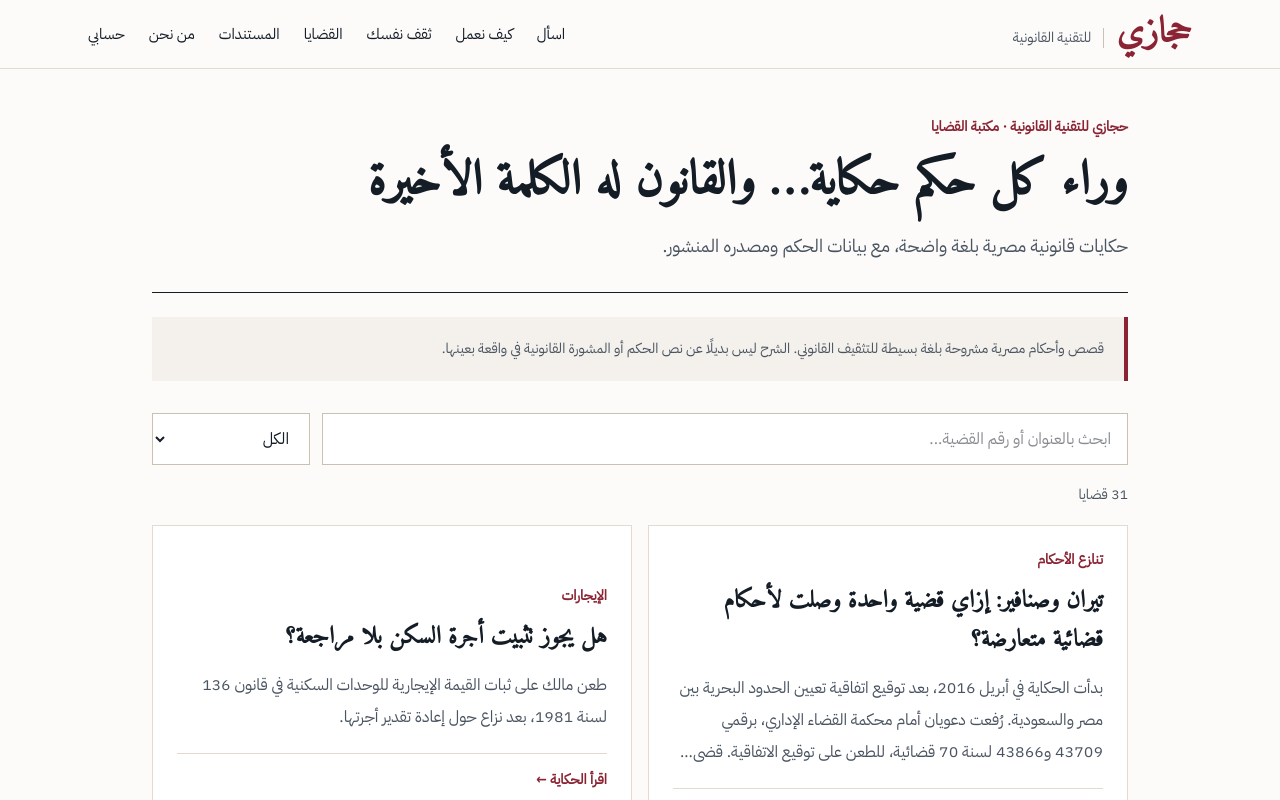
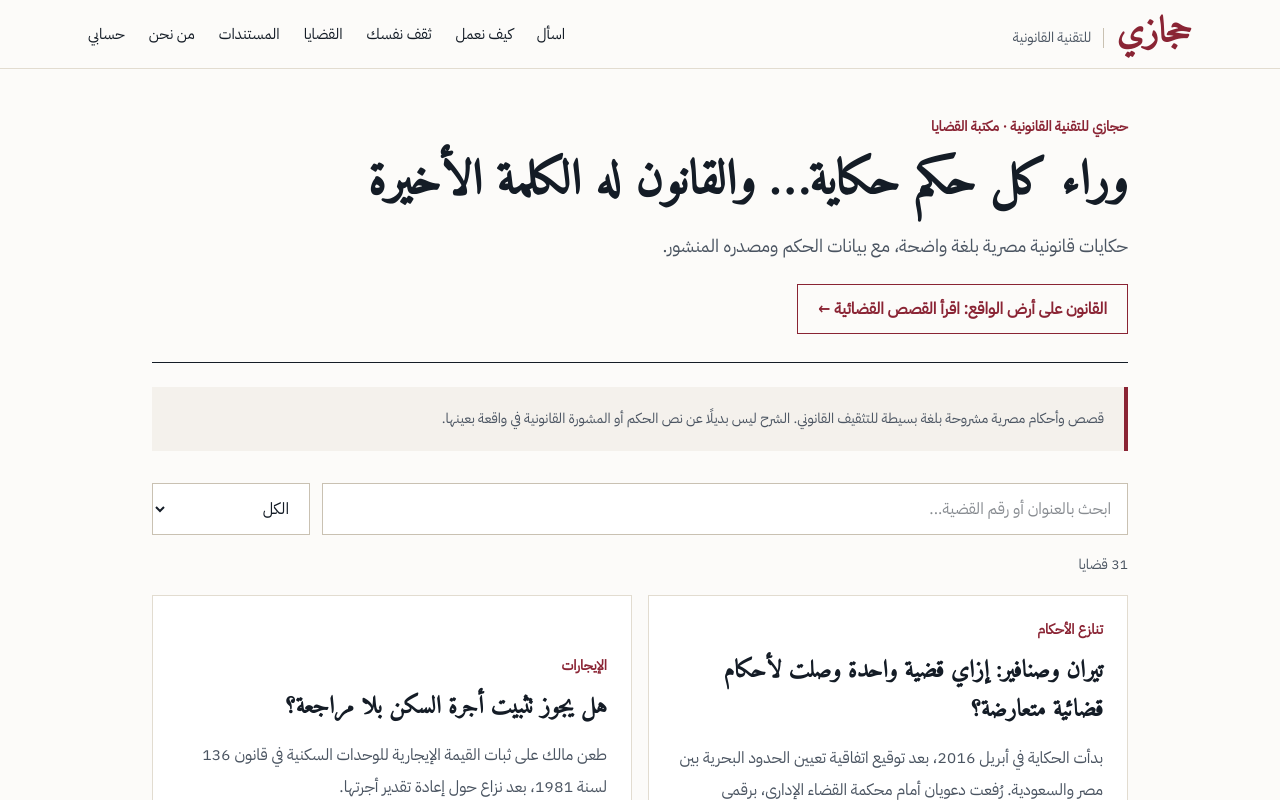
Before and after one commit to hegazy-code/egyptian-legal-aii, a Next.js app in the folder frontend/: page /cases in a window 1280 px wide. Shown: the top 800 px of the page. Built offline with nearby package versions, Linux system fonts and the light colour scheme.

Commit message:
Link judgment library to real-world legal stories

```diff
--- a/frontend/app/cases/page.tsx
+++ b/frontend/app/cases/page.tsx
@@ -1,6 +1,7 @@
 "use client";
 
 import { useMemo, useState } from "react";
+import Link from "next/link";
 
 const newlySourcedCases = [
   {"id":31,"number":"12 لسنة 39 قضائية تنازع","date":"2018-03-03","category":"تنازع الأحكام","title":"تيران وصنافير: إزاي قضية واحدة وصلت لأحكام قضائية متعارضة؟","story":"بدأت الحكاية في أبريل 2016، بعد توقيع اتفاقية تعيين الحدود البحرية بين مصر والسعودية. رُفعت دعويان أمام محكمة القضاء الإداري، برقمي 43709 و43866 لسنة 70 قضائية، للطعن على توقيع الاتفاقية. قضى القضاء الإداري ببطلان التوقيع، وأيّدت المحكمة الإدارية العليا الحكم في الطعن رقم 74236 لسنة 62 قضائية عليا. في المقابل، صدر حكم من القضاء المستعجل يتعلق بعدم الاعتداد بحكم القضاء الإداري، وأُيّد في الاستئناف رقم 157 لسنة 2017. وهكذا أصبح هناك مساران قضائيان مختلفان بشأن الاتفاقية، فطُرحت المسألة أمام المحكمة الدستورية العليا في دعوى تنازع الأحكام.","takeaway":"في 3 مارس 2018 قضت المحكمة الدستورية العليا بعدم الاعتداد بالأحكام المتعارضة الصادرة في النزاع. وركزت على حدود اختصاص جهات القضاء وطبيعة أعمال السيادة المرتبطة بالمعاهدات الدولية. الدرس هنا أن وجود حكمين مختلفين لا يعني اختيار أحدهما تلقائيًا؛ فقد يكون أصل المشكلة أن جهة قضائية تجاوزت حدود اختصاصها.","source":"https://www.sccourt.gov.eg/DjangoPortalResources/Rules_Html/9134_39_12_3_2.html"},
@@ -158,7 +159,7 @@ export default function CasesPage() {
     <header className="border-b-[1.5px] border-ink pb-7">
       <p className="text-sm font-bold text-seal">حجازي للتقنية القانونية · مكتبة القضايا</p>
       <h1 className="mt-3 font-legal text-4xl font-bold leading-[1.4] md:text-5xl">{active ? active.title : "وراء كل حكم حكاية… والقانون له الكلمة الأخيرة"}</h1>
-      <p className="mt-3 max-w-3xl text-lg leading-9 text-muted">حكايات قانونية مصرية بلغة واضحة، مع بيانات الحكم ومصدره المنشور.</p>
+      <p className="mt-3 max-w-3xl text-lg leading-9 text-muted">حكايات قانونية مصرية بلغة واضحة، مع بيانات الحكم ومصدره المنشور.</p><Link href="/real-world" className="mt-5 inline-block border border-seal px-5 py-3 font-semibold text-seal hover:bg-paper-deep">القانون على أرض الواقع: اقرأ القصص القضائية ←</Link>
     </header>
     <p role="note" className="my-6 border-r-4 border-seal bg-paper-deep px-5 py-4 text-sm leading-8 text-muted">قصص وأحكام مصرية مشروحة بلغة بسيطة للتثقيف القانوني. الشرح ليس بديلًا عن نص الحكم أو المشورة القانونية في واقعة بعينها.</p>
     {active ? <article className="max-w-4xl">
```
